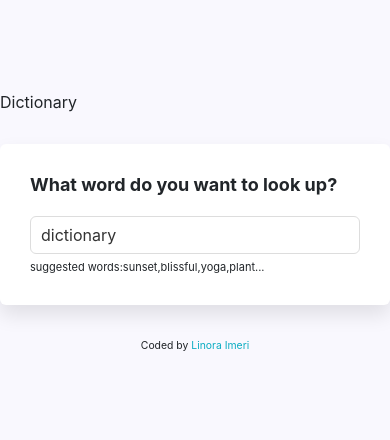
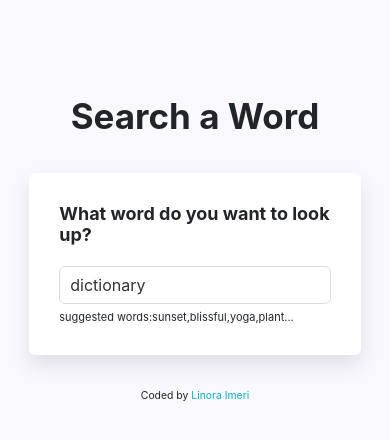
Before and after one commit to lola1234/dictionary-project, a React (Create React App) app: page / in a window 390 px wide. Shown: the top 440 px of the page. Built offline with nearby package versions, Linux system fonts and the light colour scheme; no server answers.

Commit message:
Updated app header and adjusted app responsiveness

```diff
--- a/src/App.css
+++ b/src/App.css
@@ -1,5 +1,11 @@
 body {
   background: #f9f8fe;
+}
+
+header {
+  text-align: center;
+  font-weight: 700;
+  font-size: 35px;
 }
 
 a {
@@ -8,7 +14,7 @@ a {
 
 .App {
   padding: 60px 0 100px;
-  max-width: 960px;
+  max-width: 85%;
   margin: 0 auto;
 }
 
--- a/src/App.js
+++ b/src/App.js
@@ -4,7 +4,7 @@ import Dictionary from "./Dictionary";
 export default function App() {
   return (
     <div className="App">
-      <header className="App-header"> Dictionary</header>
+      <header className="App-header"> Search a Word</header>
       <main>
         <Dictionary defaultKeyword="dictionary" />
       </main>
```
